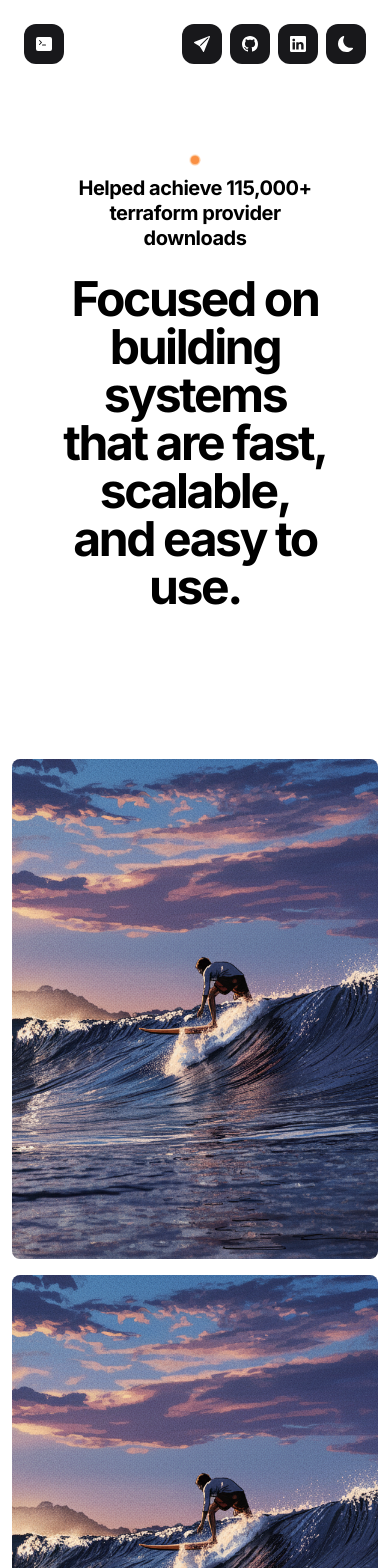
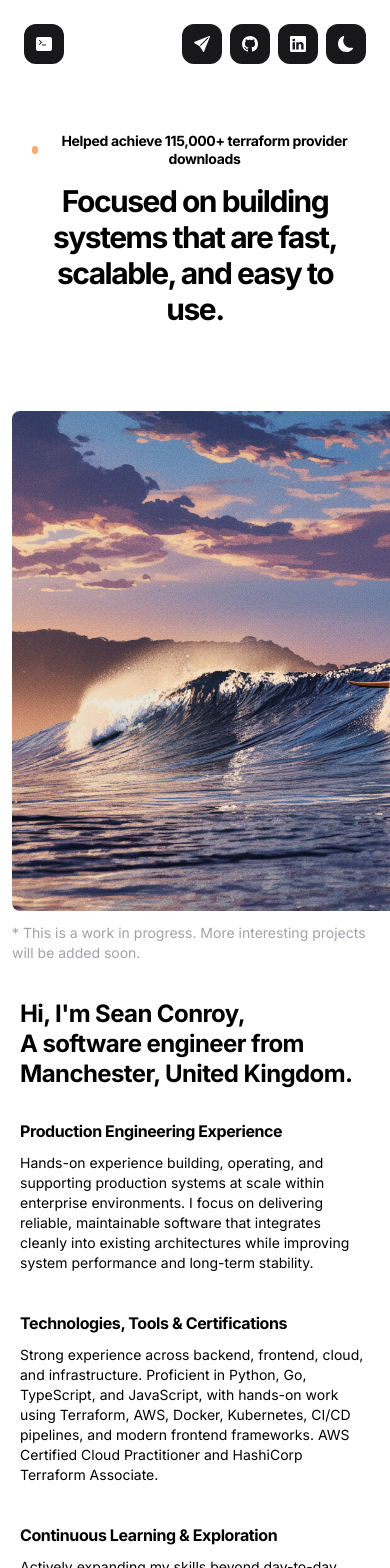
Before and after one commit to ImSeanConroy/portfolio, a Next.js app: page / in a window 390 px wide. Shown: the top 1568 px of the page. Built offline with nearby package versions, Linux system fonts and the light colour scheme.

Commit message:
Add image scroll

```diff
--- a/app/components/about.tsx
+++ b/app/components/about.tsx
@@ -20,19 +20,18 @@ const sections = [
 
 const About = () => {
   return (
-    <div className="w-[100%] sm:w-[80%] md:w-[60%] lg:w-[45%]  xl:w-[35%] max-w-[550px] m-auto mt-24 pb-36 p-2">
-      <h2 className="text-3xl lg:text-4xl font-bold tracking-tight leading-tight mb-16">
-        Hi, I&apos;m Sean Conroy,
-        <br />A software engineer from Manchester, United Kingdom.
+    <div className="w-[100%] sm:w-[80%] md:w-[60%] lg:w-[45%]  xl:w-[35%] max-w-[550px] m-auto mt-4 sm:mt-14 md:mt-24 mb-14 md:pb-24 px-5 sm:px-0 py-2">
+      <h2 className="text-2xl md:text-3xl lg:text-4xl font-bold tracking-tight leading-tight mb-8 md:mb-16">
+        Hi, I&apos;m Sean Conroy, <br />A software engineer from Manchester, United Kingdom.
       </h2>
 
-      <div className="flex flex-col gap-12">
+      <div className="flex flex-col gap-10 md:gap-12">
         {sections.map((section, index) => (
           <div key={index}>
-            <h3 className="text-xl font-bold tracking-tight leading-tight mb-4">
+            <h3 className="text-base md:text-xl font-bold tracking-tight leading-tight mb-3 md:mb-4">
               {section.title}
             </h3>
-            <p className="text-md dark:text-gray-400">{section.description}</p>
+            <p className="text-sm md:text-base dark:text-gray-400">{section.description}</p>
           </div>
         ))}
       </div>
--- a/app/components/footer.tsx
+++ b/app/components/footer.tsx
@@ -3,15 +3,17 @@ import SocialButton from "./social-button";
 import { BsTerminalFill } from "react-icons/bs";
 
 const Footer = () => {
-  return (
+  return (<div className="px-3">
+    <div className="w-full h-px bg-zinc-200 dark:bg-zinc-800 my-6" />
     <footer className="m-auto pb-1 flex justify-center items-center gap-2">
       <SocialButton href="/" icon={BsTerminalFill} ariaLabel="" />
       <div className="rounded-xl px-4 py-2 bg-zinc-900 dark:bg-zinc-800">
-        <p className="text-white text-center font-semibold">
+        <p className="text-xs md:text-base py-1 md:py-0 text-white text-center font-semibold">
           Hi, I&apos;m Sean. Software engineer at Cisco
         </p>
       </div>
     </footer>
+  </div>
   );
 };
 
--- a/app/components/hero.tsx
+++ b/app/components/hero.tsx
@@ -27,9 +27,9 @@ const Hero = () => {
   }, []);
 
   return (
-    <div className="text-center mb-5 w-[75%] lg:w-[70%] max-w-[1000px] m-auto pt-20 pb-32">
-      <div className="mb-6 sm:flex justify-center items-center gap-3">
-        <span className="relative mx-auto sm:mx-0 flex size-2 mb-3 sm:mb-0">
+    <div className="text-center mb-5 w-[90%] lg:w-[70%] max-w-[1100px] m-auto px-3 pt-14 sm:pt-16 md:pt-20 pb-16 sm:pb-24 md:pb-32">
+      <div className="mb-4 md:mb-6 flex justify-center items-center gap-3">
+        <span className="relative mx-0 flex size-2 mb-0">
           <span className="absolute inline-flex h-full w-full rounded-full bg-orange-400 opacity-90 animate-ping" />
           <span className="relative inline-flex h-full w-full rounded-full bg-orange-500 opacity-60" />
         </span>
@@ -37,12 +37,12 @@ const Hero = () => {
           key={index}
           aria-live="polite"
           aria-atomic="true"
-          className="text-xl font-bold tracking-tight leading-tight"
+          className="text-sm sm:text-base md:text-xl font-bold tracking-tight leading-tight"
         >
           {SUBHEADINGS[index]}
         </p>
       </div>
-      <h1 className="text-5xl lg:text-6xl font-bold tracking-tighter leading-tighter">
+      <h1 className="text-3xl sm:text-4xl md:text-5xl lg:text-6xl font-bold tracking-tighter leading-tighter">
         Focused on building systems that are fast, scalable, and easy to use.
       </h1>
     </div>
--- a/app/components/navigation.tsx
+++ b/app/components/navigation.tsx
@@ -29,7 +29,7 @@ const SOCIAL_LINKS = [
 
 const Navigation = () => {
   return (
-    <div className="flex justify-between px-3 py-3">
+    <div className="flex justify-between px-6 py-3">
       <SocialButton href="/" icon={BsTerminalFill} ariaLabel="" />
       <div className="flex gap-x-2 font-mono text-sm text-foreground/80">
         {SOCIAL_LINKS.map(({ href, icon, ariaLabel }) => (
--- a/app/components/showcase.tsx
+++ b/app/components/showcase.tsx
@@ -1,17 +1,50 @@
 import React from "react";
-
 import Card from "@/app/components/card";
 
 const Showcase = () => {
+  const slides = [
+    { imageSrc: "/surf.png", className: "w-[800px] flex-shrink-0 pl-3" },
+    {
+      imageSrc: "/project-disturbance-free-calling.png",
+      href: "https://github.com/ImSeanConroy/disturbance-free-calling",
+      className: "w-[400px] flex-shrink-0",
+    },
+    {
+      imageSrc: "/surf.png",
+      href: "https://github.com/ImSeanConroy/disturbance-free-calling",
+      className: "w-[800px] flex-shrink-0",
+    },
+    {
+      imageSrc: "/project-disturbance-free-calling.png",
+      href: "https://github.com/ImSeanConroy/disturbance-free-calling",
+      className: "w-[400px] flex-shrink-0",
+    },
+    {
+      imageSrc: "/project-disturbance-free-calling.png",
+      href: "https://github.com/ImSeanConroy/disturbance-free-calling",
+      className: "w-[400px] flex-shrink-0 pr-3",
+    },
+  ];
+
   return (
-    <div className="flex flex-col md:flex-row lg:flex-row w-full gap-4">
-      <Card
-        imageSrc="/surf.png"
-        className="md:w-2/3"
-        href="https://github.com/ImSeanConroy/disturbance-free-calling"
-      />
-      <Card imageSrc="/surf.png" className="md:w-1/3" />
-    </div>
+    <>
+      <div className="overflow-x-auto scrollbar-hide">
+        <div className="flex gap-4">
+          {slides.map((slide, index) => (
+            <Card
+              key={index}
+              imageSrc={slide.imageSrc}
+              href={slide.href}
+              className={slide.className}
+            />
+          ))}
+        </div>
+      </div>
+      <p className="p-3 text-sm text-zinc-400">
+        * This is a work in progress. More interesting projects will be added
+        soon.
+      </p>
+    </>
   );
 };
 
--- a/app/globals.css
+++ b/app/globals.css
@@ -1,3 +1,13 @@
 @tailwind base;
 @tailwind components;
 @tailwind utilities;
+
+@layer utilities {
+  .scrollbar-hide::-webkit-scrollbar {
+    display: none;
+  }
+  .scrollbar-hide {
+    -ms-overflow-style: none;
+    scrollbar-width: none;
+  }
+}
--- a/app/page.tsx
+++ b/app/page.tsx
@@ -6,12 +6,11 @@ import Footer from "./components/footer";
 
 export default function Home() {
   return (
-    <main className="relative mx-auto scroll-my-12 overflow-auto p-3 mb-2 font-sans">
+    <main className="relative mx-auto scroll-my-12 overflow-auto mb-2 py-3 font-sans">
       <Navigation />
       <Hero />
       <Showcase />
       <About />
-      <div className="w-full h-px bg-zinc-200 dark:bg-zinc-800 my-6" />
       <Footer />
     </main>
   );
```
Also changed, not shown: public/project-disturbance-free-calling.png (added), public/project-macro-keyboard.png (added).
